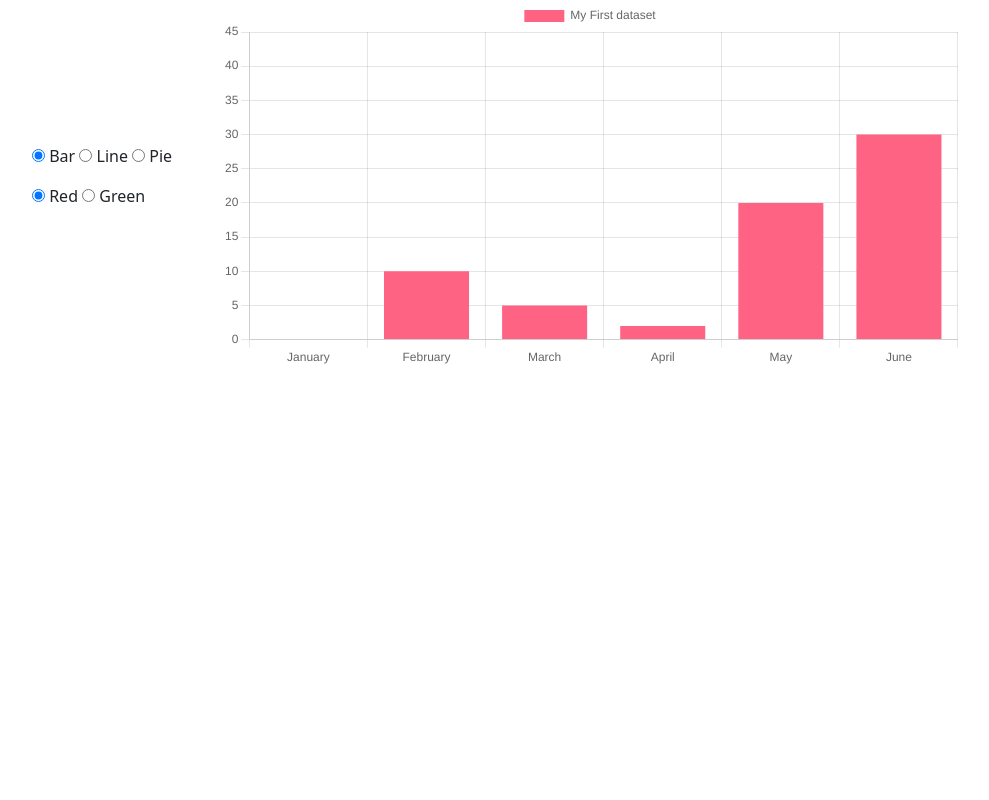
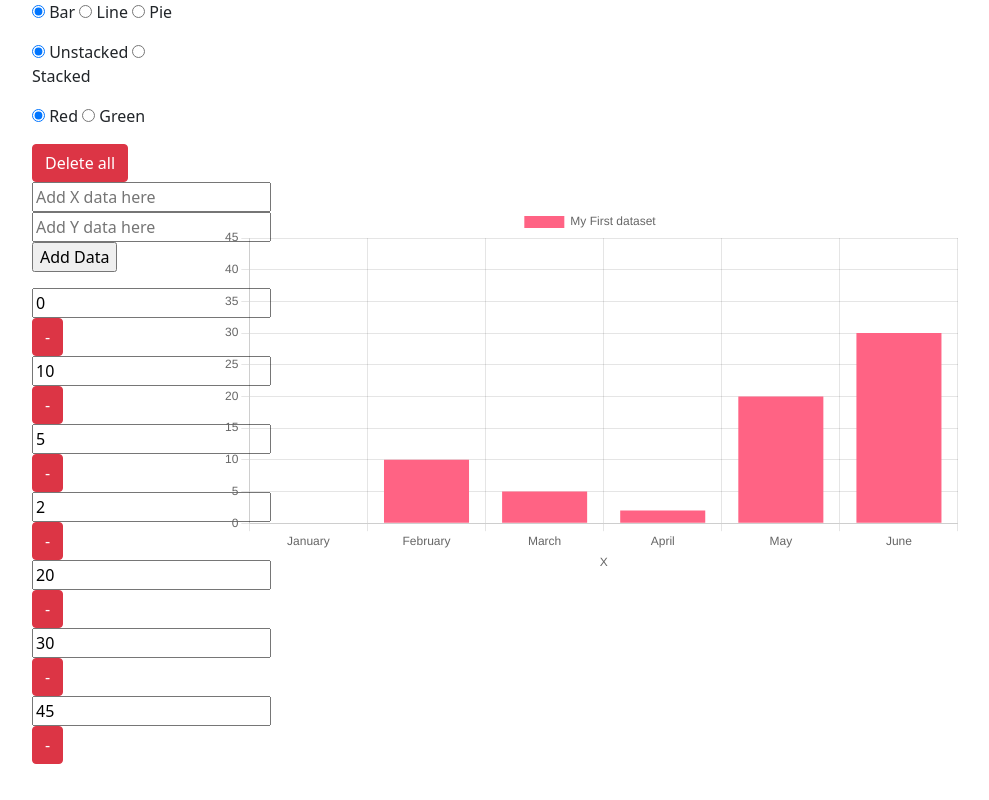
Before and after one commit to martinneumann/easygraph, a plain HTML site: page index.html in a window 1280 px wide. Shown: the whole page, without its empty margins (50-1039 px from the left). Drawn offline with nearby package versions, Linux system fonts and the light colour scheme.

Commit message:
add some features

```diff
--- a/code.js
+++ b/code.js
@@ -9,6 +9,16 @@ for (var choice of rad) {
 		console.log(this.value);
 		data.datasets[0].backgroundColor = this.value;
 		data.datasets[0].borderColor = this.value;
+		update();
+	});
+}
+
+// Stacked
+var stacked = document.stacked;
+for (var choice of stacked) {
+	choice.addEventListener("click", function () {
+		console.log(this.value);
+		options.scales.y.stacked = this.value;
 		update();
 	});
 }
@@ -33,8 +43,60 @@ for (var choicePie of radPie) {
 	});
 }
 
+// Render data list to form input
+function renderData() {
+	var dataList = document.getElementById("dataList");
+	var data = chart.data;
+	var dataStr = "";
+	for (var i = 0; i < data.datasets[0].data.length; i++) {
+		// Add a number input for each value and a minus button next to it for removal
+		dataList.innerHTML += "<div class='data-item'><input type='number' onchange=updateData() value='" + data.datasets[0].data[i] + "'><button class='btn btn-danger' onclick='removeData(" + i + ")'>-</button></div>";
+	}
+}
 
-const labels = [
+// Removing data
+function removeData(i) {
+	var dataList = document.getElementById("dataList");
+	var data = chart.data;
+	data.datasets[0].data.splice(i, 1);
+	dataList.innerHTML = "";
+	labels.splice(i, 1);
+	renderData();
+	update();
+}
+
+// Adding data
+function addDataToDataset() {
+	var dataList = document.getElementById("dataList");
+	var dataToAdd = document.getElementById("dataFieldX").value;
+	data.datasets[0].data.push(parseInt(dataToAdd));
+	dataToAdd = document.getElementById("dataFieldY").value;
+	labels.push(dataToAdd);
+	dataList.innerHTML = "";
+	renderData();
+	update();
+}
+
+// Update changed data
+function updateData() {
+	console.log("updateData");
+	var dataList = document.getElementById("dataList");
+	update();
+}
+
+// Update chart
+function resetGraph() {
+	var dataList = document.getElementById("dataList");
+	data.datasets[0].data = [];
+	labels = [];
+	dataList.innerHTML = "";
+	renderData();
+	update();
+}
+
+
+
+let labels = [
 	'January',
 	'February',
 	'March',
@@ -43,7 +105,7 @@ const labels = [
 	'June',
 ];
 
-const data = {
+let data = {
 	labels: labels,
 	datasets: [{
 		label: 'My First dataset',
@@ -67,6 +129,20 @@ const options = {
 		mode: 'nearest',
 		intersect: true
 	},
+	scales: {
+		x: {
+			title: {
+				display: true,
+				text: "X"
+			},
+			y: {
+				title: {
+					display: true,
+					text: "Y"
+				},
+			}
+		}
+	},
 	backgroundColor: 'rgb(255, 99, 132)',
 };
 
@@ -84,6 +160,8 @@ function init() {
 		ctx,
 		config
 	);
+
+	renderData();
 }
 
 function update() {
--- a/index.html
+++ b/index.html
@@ -17,11 +17,26 @@
 					<input type="radio" name="type" id="pie" value="pie">
 					<label for="pie">Pie</label>
 				</form>
+				<form name="stacked">
+					<input type="radio" name="stacked" id="unstacked" value="unstacked" checked>
+					<label for="unstacked">Unstacked</label>
+					<input type="radio" name="stacked" id="stacked" value="stacked">
+					<label for="stacked">Stacked</label>
+				</form>
 				<form name="colors">
 					<input type="radio" name="color" id="red" value="red" checked>
 					<label for="red">Red</label>
 					<input type="radio" name="color" id="green" value="green">
 					<label for="green">Green</label>
+				</form>
+				<form name="addData" class="mt-3">
+					<button type="button" class="btn btn-danger" onclick="resetGraph()" id="delete">Delete all</button>
+
+					<input type="number" name="datax" id="dataFieldX" placeholder="Add X data here">
+					<input type="number" name="datay" id="dataFieldY" placeholder="Add Y data here">
+					<input type="button" value="Add Data" onclick="addDataToDataset()">
+				</form>
+				<form name="data" id="dataList">
 				</form>
 			</div>
 			<div class="col col-md-8">
```
Lines whose indentation alone changed are shown as unchanged.
